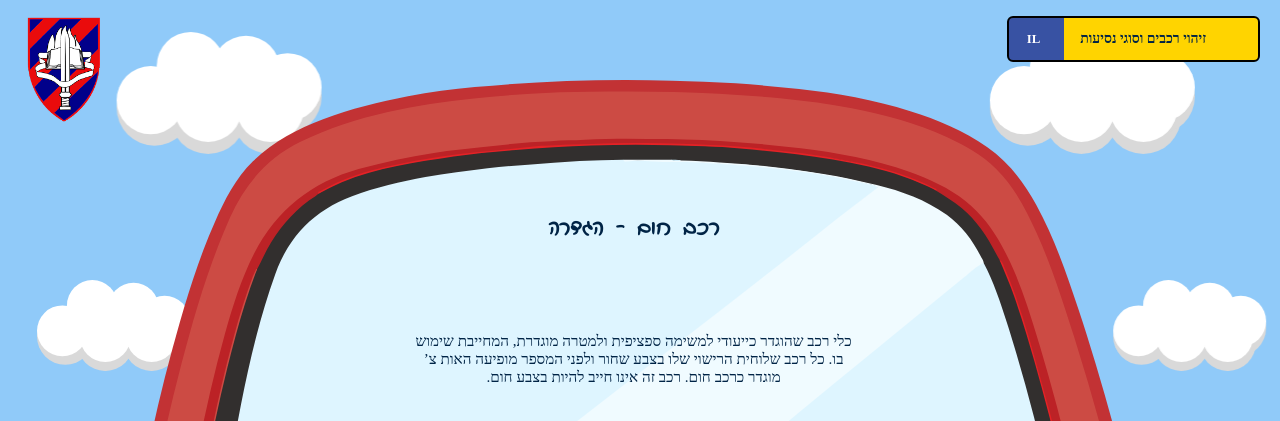
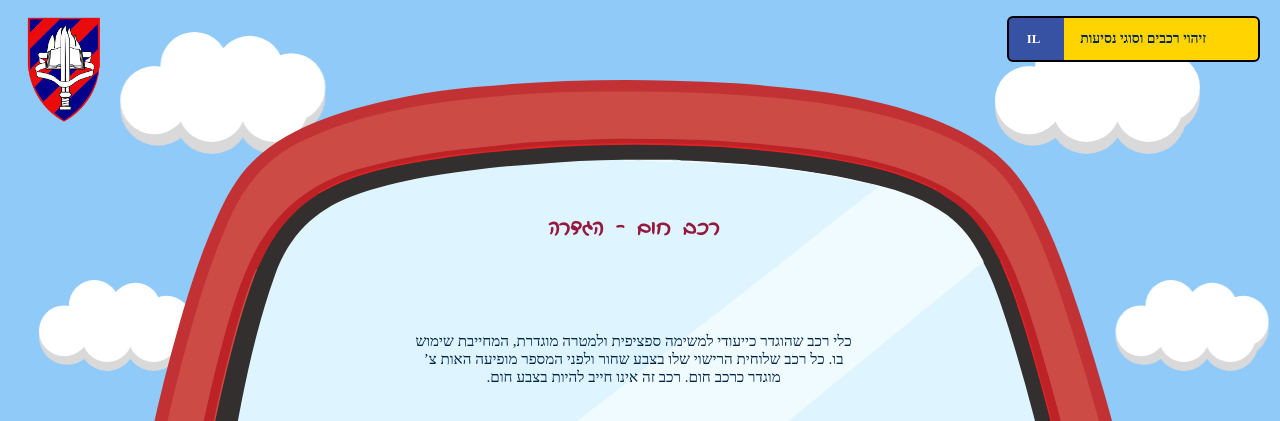
Before and after one commit to madortill/lomdat-principles-1, a React (Vite) app: page /lomdat-principles-1/learning in a window 1280 px wide. Shown: the top 421 px of the page. Built offline with nearby package versions, Linux system fonts and the light colour scheme; a web font is replaced by a local one.

Commit message:
15/04/26

```diff
--- a/src/pages/LearningPage/LearningPage.css
+++ b/src/pages/LearningPage/LearningPage.css
@@ -28,28 +28,28 @@ body,
     width: 16%;
     left: 8%;
     top: 4%;
-    animation: cloudMove 15s linear infinite alternate;
+    animation: cloudMove 12s linear infinite alternate;
 }
 
 .big-cloud-learning-page-right {
     width: 16%;
     right: 8%;
     top: 4%;
-    animation: cloudMove 13s linear infinite alternate;
+    animation: cloudMove 10s linear infinite alternate;
 }
 
 .small-cloud-learning-page-left {
     width: 12%;
     left: 2%;
     top: 35%;
-    animation: cloudMove 20s linear infinite alternate;
+    animation: cloudMove 17s linear infinite alternate;
 }
 
 .small-cloud-learning-page-right {
     width: 12%;
     right: 2%;
     top: 35%;
-    animation: cloudMove 18s linear infinite alternate;
+    animation: cloudMove 15s linear infinite alternate;
 }
 
 @keyframes cloudMove {
--- a/src/pages/OpeningPage/OpeningPage.css
+++ b/src/pages/OpeningPage/OpeningPage.css
@@ -261,7 +261,7 @@ body {
     width: 16%;
     left: 8%;
     top: 4%;
-    animation: cloudMove 15s linear infinite alternate;
+    animation: cloudMove 12s linear infinite alternate;
 }
 
 .big-cloud-opening-page-right {
@@ -269,7 +269,7 @@ body {
     width: 16%;
     right: 8%;
     top: 4%;
-    animation: cloudMove 13s linear infinite alternate;
+    animation: cloudMove 10s linear infinite alternate;
 }
 
 .small-cloud-opening-page-left {
@@ -277,7 +277,7 @@ body {
     width: 12%;
     left: 2%;
     top: 35%;
-    animation: cloudMove 20s linear infinite alternate;
+    animation: cloudMove 17s linear infinite alternate;
 }
 
 .small-cloud-opening-page-right {
@@ -285,7 +285,7 @@ body {
     width: 12%;
     right: 2%;
     top: 35%;
-    animation: cloudMove 18s linear infinite alternate;
+    animation: cloudMove 15s linear infinite alternate;
 }
 
 /* כפתור אודות */
--- a/src/slides/FlipCards/FlipCards.css
+++ b/src/slides/FlipCards/FlipCards.css
@@ -15,6 +15,7 @@
     font-family: "Agam";
     font-weight: 800;
     padding-bottom: 1.1%;
+    color: #95193D;
 }
 
 .slide-text {
--- a/src/slides/NormalSlide/NormalSlide.css
+++ b/src/slides/NormalSlide/NormalSlide.css
@@ -26,6 +26,7 @@ max-width:90%;
     font-size: clamp(1.3rem, 1.8vw + 0.8vh, 2.2rem);
     font-family: "Agam";
     text-align: center;
+    color: #95193D;
 }
 
 .normal-slide-header {
--- a/src/slides/RoadSign/RoadSign.jsx
+++ b/src/slides/RoadSign/RoadSign.jsx
@@ -6,7 +6,7 @@ function RoadSign({ data }) {
 
         <div className="road-scene-sign">
 
-            <h2>{data.header}</h2>
+            <h2 className="slide-title">{data.header}</h2>
 
             <div className="scene-layout">
 
--- a/src/slides/VehicleIdentifyGameSlide/VehicleIdentifyGameSlide.css
+++ b/src/slides/VehicleIdentifyGameSlide/VehicleIdentifyGameSlide.css
@@ -27,6 +27,10 @@
 
 .intro-text {
     font-size: clamp(1rem, 1vw + .4vh, 1.3rem);
+}
+
+.title-game {
+    color: #002446;
 }
 
 .start-btn-cars {
--- a/src/slides/VehicleIdentifyGameSlide/VehicleIdentifyGameSlide.jsx
+++ b/src/slides/VehicleIdentifyGameSlide/VehicleIdentifyGameSlide.jsx
@@ -44,7 +44,7 @@ function VehicleGameSlide({ data, unlock, goBack }) {
 
                 <div className="game-intro">
 
-                    <h2 className="slide-title">{data.header}</h2>
+                    <h2 className="slide-title title-game">{data.header}</h2>
 
                     <div className="intro-text">{data.introText}</div>
 
@@ -74,7 +74,7 @@ function VehicleGameSlide({ data, unlock, goBack }) {
 
                 {started && !finished && (
                     <>
-                        <h2 className="slide-title">{data.header}</h2>
+                        <h2 className="slide-title title-game">{data.header}</h2>
 
                         <p className="game-question">
                             {question.question}
--- a/src/slides/VehicleTypesSlide/VehicleTypesSlide.css
+++ b/src/slides/VehicleTypesSlide/VehicleTypesSlide.css
@@ -119,6 +119,7 @@
     align-items: center;
 
     gap: 0.5vh;
+    font-weight: 600;
 }
 
 /* .vehicle-card{
@@ -208,7 +209,9 @@
     /* right: -10%; */
     right: -5%;
     /* width: 40%; */
-    width: 30%;
+    width: 35%;
+    /* box-shadow: 0 0rem 3rem rgba(0, 0, 0, 0.3); */
+    filter: drop-shadow(0 3px 6px rgba(0, 0, 0, 0.20));
 }
 
 /* תמונה נוספת */
```
